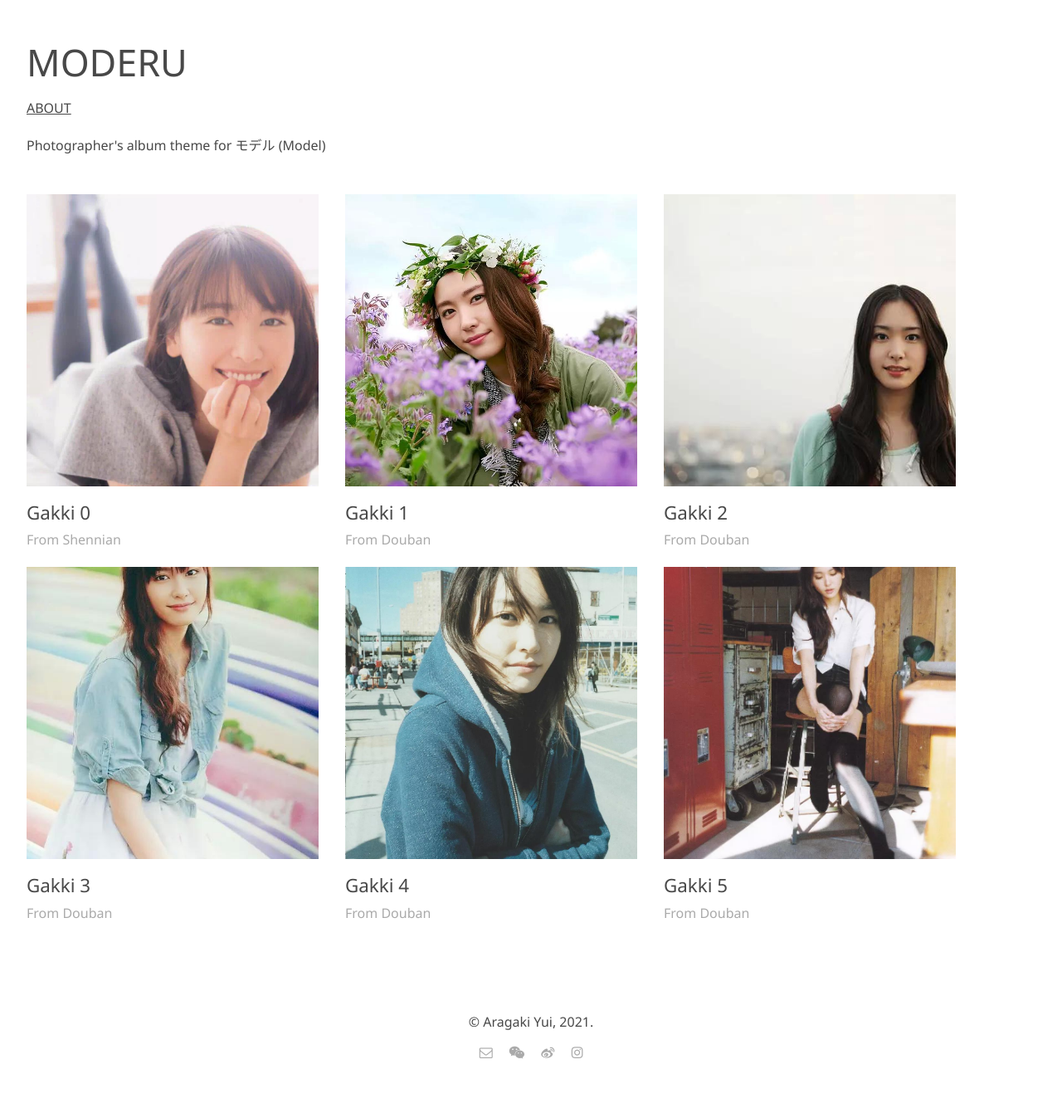
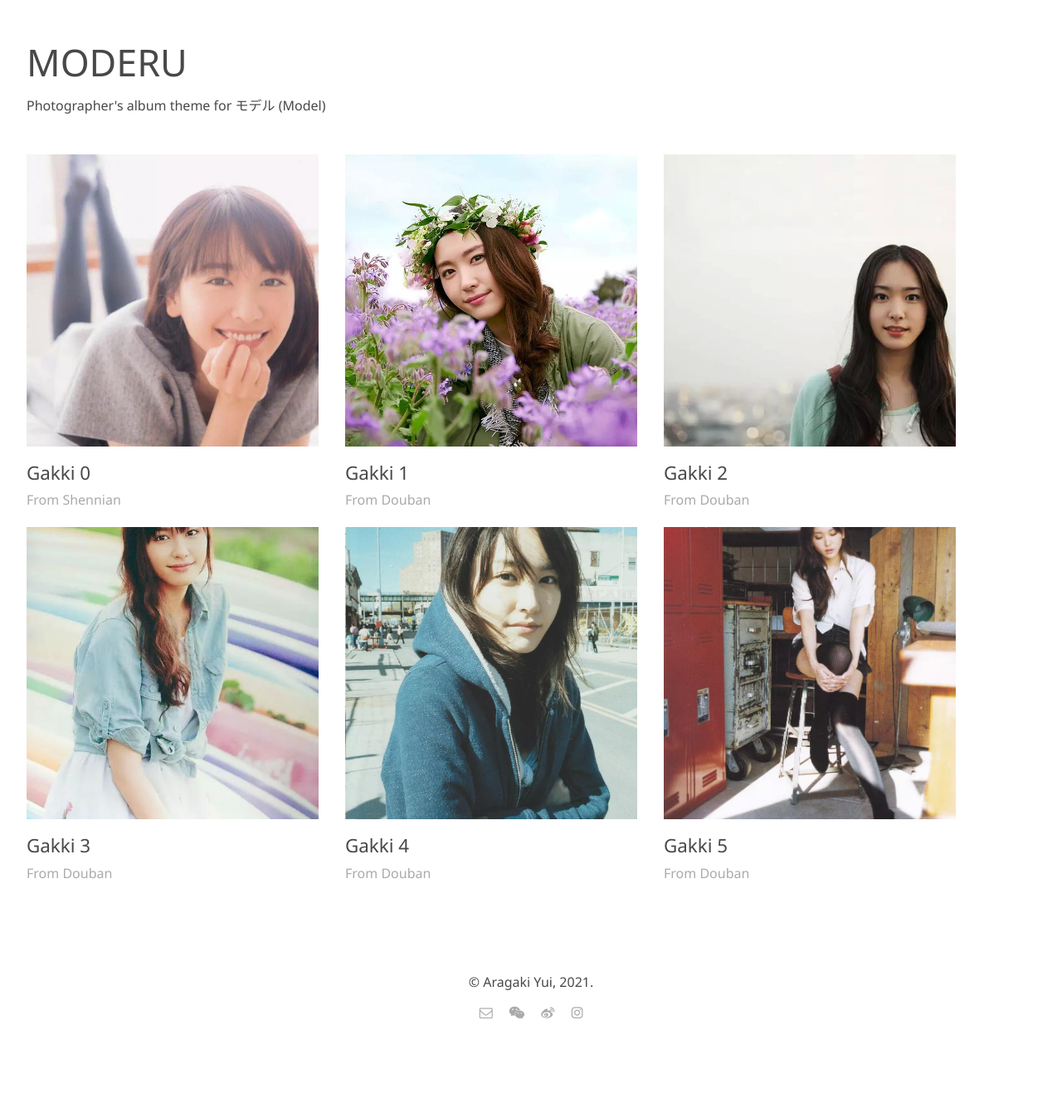
Before and after one commit to crispgm/moderu, a Jekyll site: the page built from index.html, in a window 1280 px wide. Shown: the whole page at 83% size. Built offline with Jekyll 4.4.1, drawn with Linux system fonts in a browser that asks for light colours; some web fonts are replaced; after the commit the page ends 1299 px from its top, so only the background shows below that.

Commit message:
feat: support no about

```diff
--- a/_config.yml
+++ b/_config.yml
@@ -11,6 +11,8 @@ links:
     link: /
   - icon: icon-instagram
     link: /
+nav:
+  no_about: true
 exclude:
   - Gemfile
   - Gemfile.lock
--- a/_includes/nav.html
+++ b/_includes/nav.html
@@ -6,9 +6,11 @@
       </a>
     </div>
   </div>
+  {% unless site.nav.no_about %}
   <div class="nav-menu">
     <a href="{{ site.baseurl }}/about.html">ABOUT</a>
   </div>
+  {% endunless %}
   <div class="nav-description">
     {{ site.description }}
   </div>
```
Also changed, not shown: moderu.gemspec.
